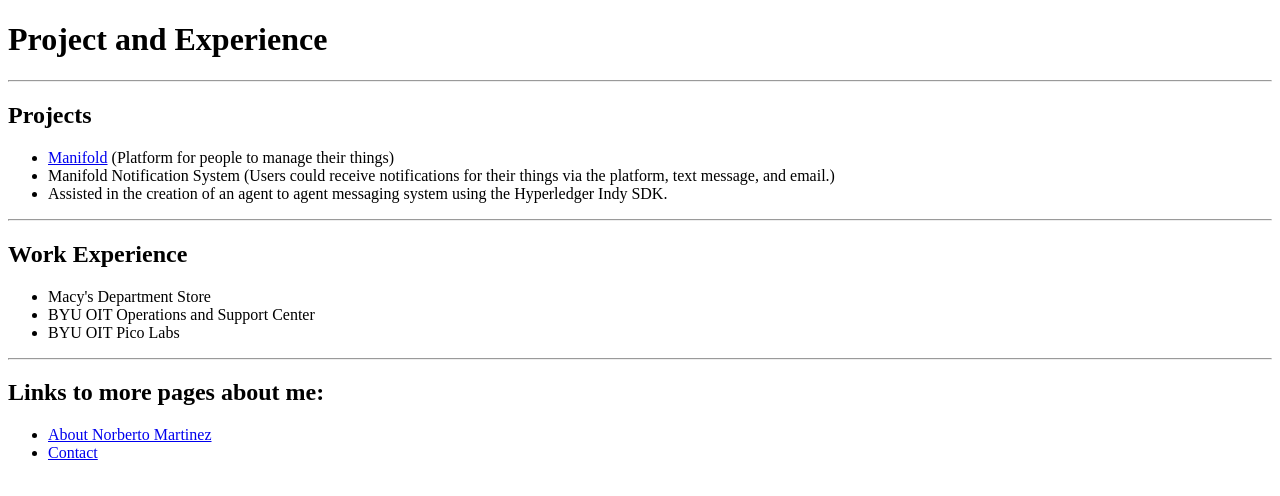
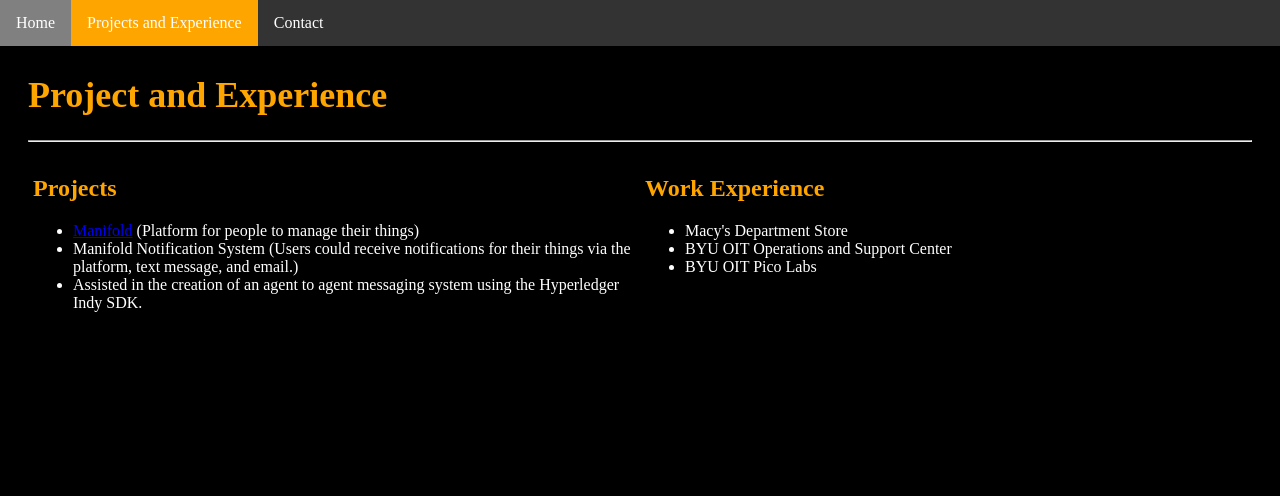
Before and after one commit to nmartinezbyu/portfolio, a plain HTML site: page experience.html in a window 1280 px wide. Drawn offline with Linux system fonts and the light colour scheme.

Commit message:
Adding CSS to website

```diff
--- /dev/null
+++ b/CSS/styles.css
@@ -0,0 +1,53 @@
+#pageTitle {
+    font-size: 36px;
+    color: orange;
+}
+
+#pageSubTitle {
+    color: orange;
+}
+
+#pageBody {
+    background-color: black;
+    color: white;
+    padding: 20px;
+    margin-top: 30px;
+}
+
+.header {
+    list-style-type: none;
+    margin: 0;
+    padding: 0;
+    overflow: hidden;
+    background-color: #333;
+    position: fixed;
+    width: 100%;
+    top: 0;
+    left: 0;
+}
+
+.headerButton {
+    float: left;
+    display: block;
+    color: white;
+    text-align: center;
+    padding: 14px 16px;
+    text-decoration: none;
+}
+
+.headerButton:hover {
+    background-color: gray;
+}
+
+.active {
+    background-color: orange;
+}
+
+.flexDisplay {
+    display: flex;
+}
+
+.flexColumn {
+    padding: 5px;
+    width: 50%;
+}
--- a/experience.html
+++ b/experience.html
@@ -2,32 +2,33 @@
 <html>
   <head>
     <title>Norberto Martinez</title>
+    <link rel='stylesheet' href='./CSS/styles.css'/>
   </head>
-  <body>
-    <h1>Project and Experience</h1>
+  <body id="pageBody">
+    <ul class="header">
+      <li><a class="headerButton" href="./">Home</a></li>
+      <li><a class="headerButton active" href="./experience.html">Projects and Experience</a></li>
+      <li><a class="headerButton" href="./contact.html">Contact</a></li>
+    </ul>
+    <h1 id="pageTitle">Project and Experience</h1>
     <hr/>
-    <h2>Projects</h2>
+    <div class="flexDisplay">
+      <div class="flexColumn">
+        <h2 id="pageSubTitle">Projects</h2>
         <ul>
             <li><a href="https://manifold.picolabs.io">Manifold</a> (Platform for people to manage their things)</li>
             <li>Manifold Notification System (Users could receive notifications for their things via the platform, text message, and email.)</li>
             <li>Assisted in the creation of an agent to agent messaging system using the Hyperledger Indy SDK.</li>
         </ul>
-    <hr/>
-    <h2>Work Experience</h2>
+      </div>
+      <div class="flexColumn">
+        <h2 id="pageSubTitle">Work Experience</h2>
         <ul>
             <li>Macy's Department Store</li>
             <li>BYU OIT Operations and Support Center</li>
             <li>BYU OIT Pico Labs</li>
         </ul>
-    <hr/>
-    <h2>Links to more pages about me:</h1>
-    <ul>
-        <li>
-          <a href="/">About Norberto Martinez</a>
-        </li>
-        <li>
-          <a href="./contact.html">Contact</a>
-        </li>
-    </ul>
+      </div>
+    </div>
   </body>
 </html>
```
Also changed, not shown: contact.html (+11 -15 lines), index.html (+9 -14 lines). Lines whose indentation alone changed are shown as unchanged.
